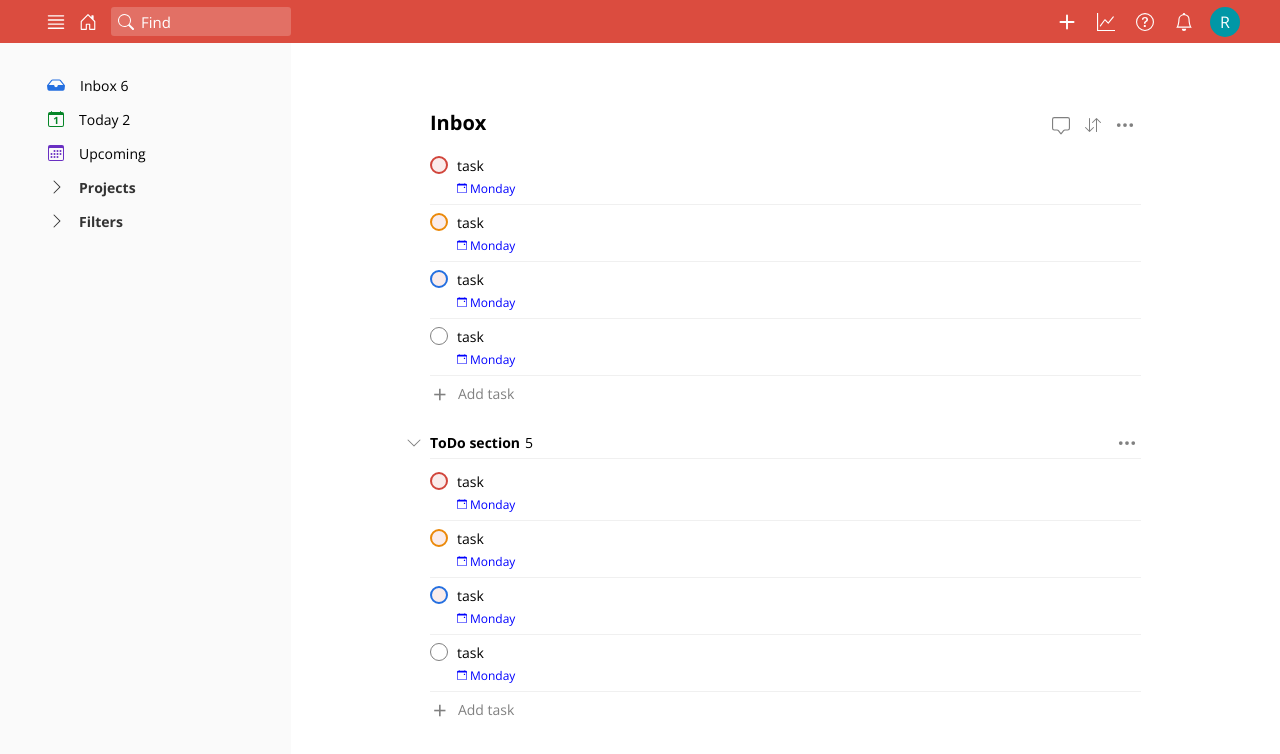
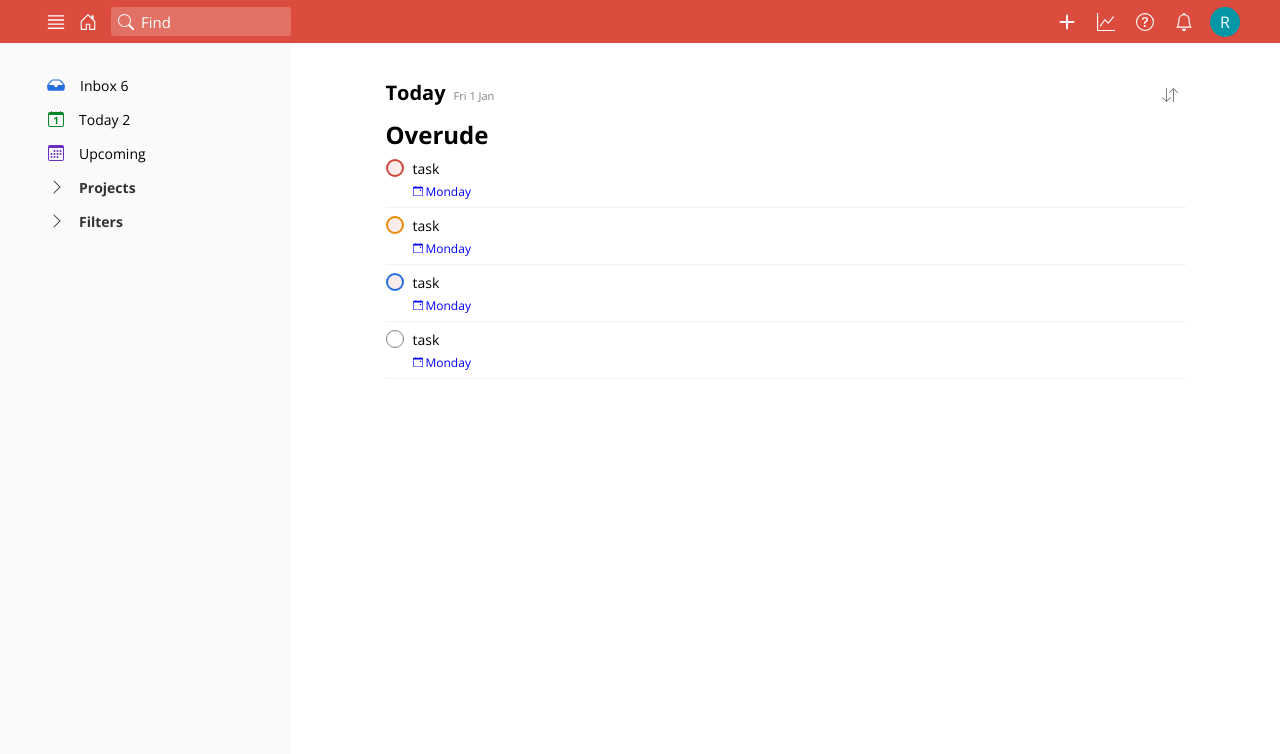
Before and after one commit to rafalrybicki/todoist_clone, a React (Create React App) app: page / in a window 1280 px wide. Shown: the top 754 px of the page. Built offline with nearby package versions, Linux system fonts and the light colour scheme.

Commit message:
Add Today component

```diff
--- a/src/App.js
+++ b/src/App.js
@@ -30,9 +30,9 @@ function App() {
       <AppBar toggleMenu={toggleMenu} />
       <Menu isOpen={menuOpen} close={toggleMenu}/>
       <MainView>
-        <Inbox />
+        {/* <Inbox /> */}
+        <Today />
       </MainView>
-      {/* <Today /> */}
       {/* <NewProject /> */}
       {/* <TaskEditor headerText="Quick Add Task"/> */}
       {/* <TaskModal /> */}
--- a/src/components/Inbox/index.js
+++ b/src/components/Inbox/index.js
@@ -9,15 +9,6 @@ import TaskSection from '../shared/TaskSection';
 import NewItemBtn from '../shared/NewItemBtn';
 
 const StyledInbox = styled.div`
-   display: flex;
-   flex-direction: row;
-   flex-wrap: wrap;
-   align-content: flex-start;
-   margin: 0 auto;
-   width: 90%;
-   max-width: 900px;
-   padding: 30px 40px;;
-
    > header {
       flex-grow: 1;
       display: flex;
@@ -26,7 +17,6 @@ const StyledInbox = styled.div`
    }
 
    h1 {
-      font-size: 20px;
       flex-grow: 1
    }
 
--- /dev/null
+++ b/src/components/Today/index.js
@@ -0,0 +1,46 @@
+import React from 'react';
+import styled from 'styled-components/macro';
+
+import IconBtn from '../shared/IconBtn';
+import { ArrowDownUp } from 'react-bootstrap-icons';
+import Task from '../Task';
+
+const StyledToday = styled.div`
+   position: relative;
+
+   .date {
+      margin-left: 8px;
+      font-size: 11px;
+      font-weight: 400;
+      color: grey;
+   }
+
+   .sort-btn {
+      position: absolute;
+      top: 0;
+      right: 0;
+   }
+`
+
+function Today() {
+   const date = new Date().toGMTString().replace(',', '').split(' ');
+
+   return (
+      <StyledToday>
+         <h1>Today
+            <span className="date">{date[0]} {+date[1]} {date[2]}</span>
+         </h1>
+
+         <IconBtn tooltip="Sort" tooltipWidth="36px" cssClass="sort-btn">
+            <ArrowDownUp size="16"/>
+         </IconBtn>
+         <h2>Overude</h2>
+         <Task priority="1" />
+         <Task priority="2" />
+         <Task priority="3" />
+         <Task priority="4" />
+      </StyledToday>
+   )
+}
+
+export default Today
```
Also changed, not shown: 1 other file (tests, documents, lock files or other folders).
